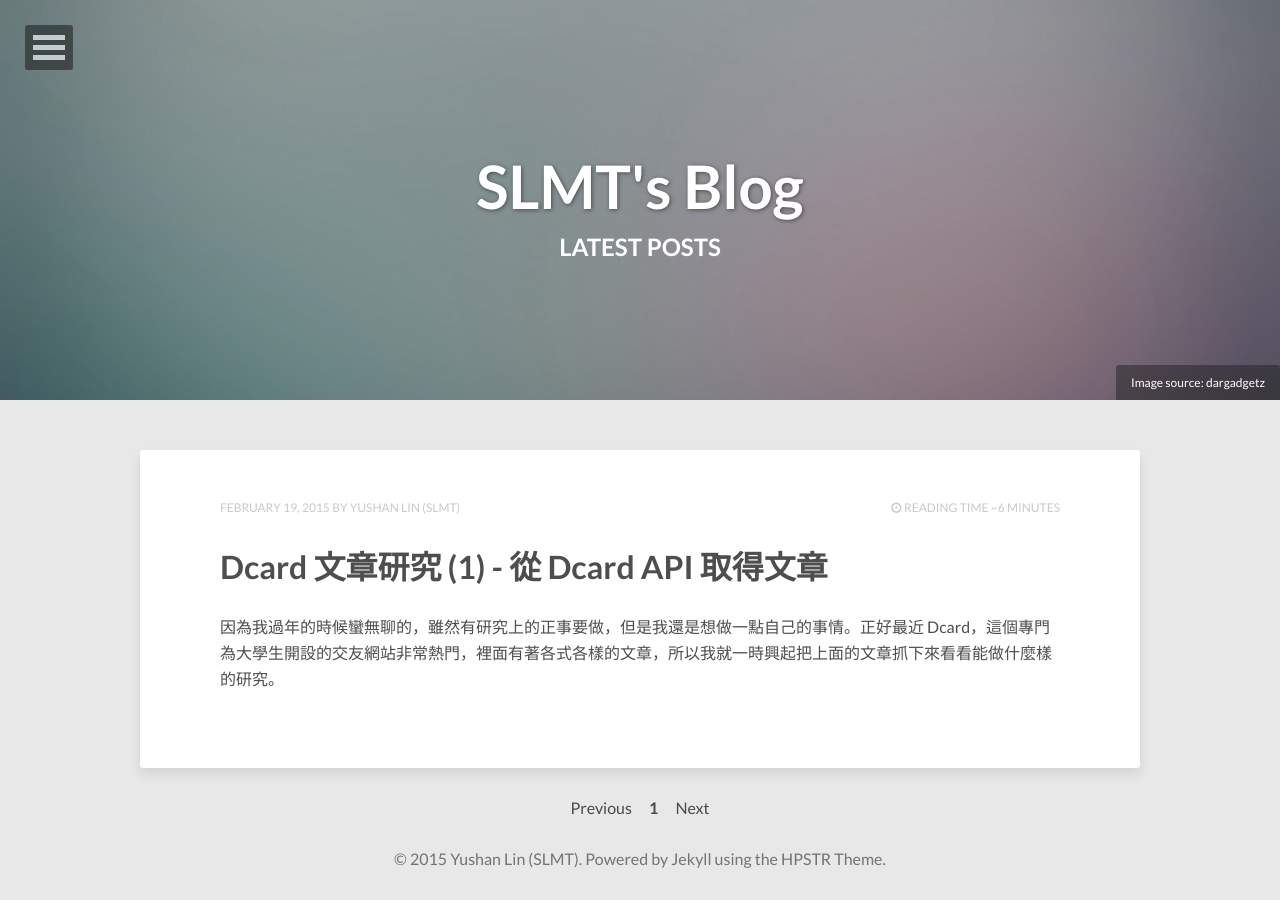
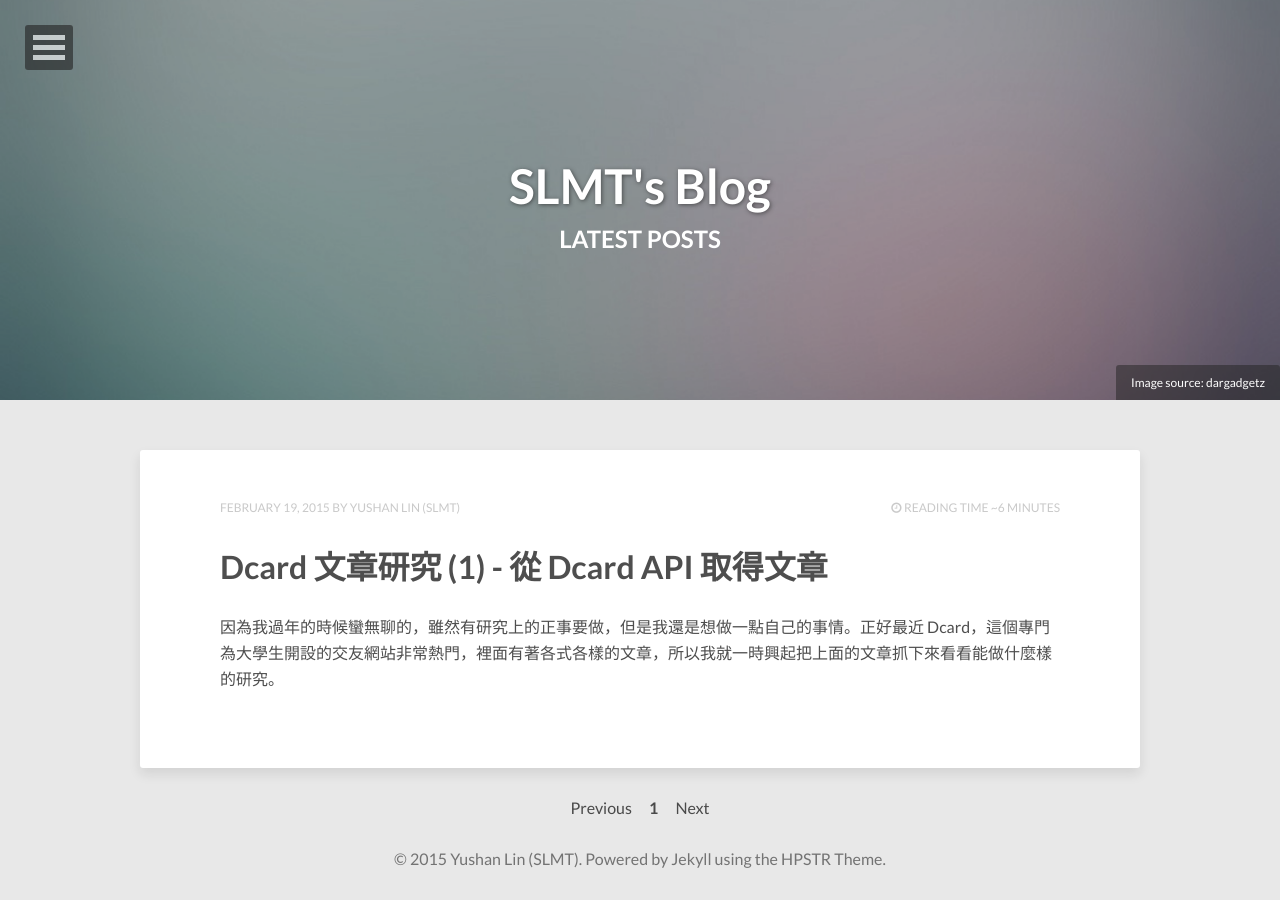
Before and after one commit to ada19850912/blog, a Jekyll site: the page built from index.html, in a window 1280 px wide. Built offline with Jekyll 4.4.1, drawn with Linux system fonts in a browser that asks for light colours; nearby versions of some CDN libraries; Markdown is read by kramdown in place of the engine named in the settings; the list of posts is cut into pages by our own code.

Commit message:
Update the font size of titles

```diff
--- a/_config.yml
+++ b/_config.yml
@@ -5,8 +5,8 @@
 words_per_minute: 40
 # Your site's domain goes here (eg: //mmistakes.github.io, http://mademistakes.com, etc)
 # When testing locally leave blank or use http://localhost:4000
-url: http://slmt.github.io
-#url: http://localhost:4000
+#url: http://slmt.github.io
+url: http://localhost:4000
 
 # Configure post excerpts
 excerpt_separator: <!--more-->
--- a/_sass/_page.scss
+++ b/_sass/_page.scss
@@ -42,10 +42,10 @@
 		@include font-rem(32);
 		color: lighten($base-color,20);
 		@media #{$medium} {
-			@include font-rem(48);
+			@include font-rem(36);
 		}
 		@media #{$large} {
-			@include font-rem(60);
+			@include font-rem(48);
 		}
 	}
 	h2 {
```
Also changed, not shown: _sass/_variables.scss (line endings or trailing spaces).
